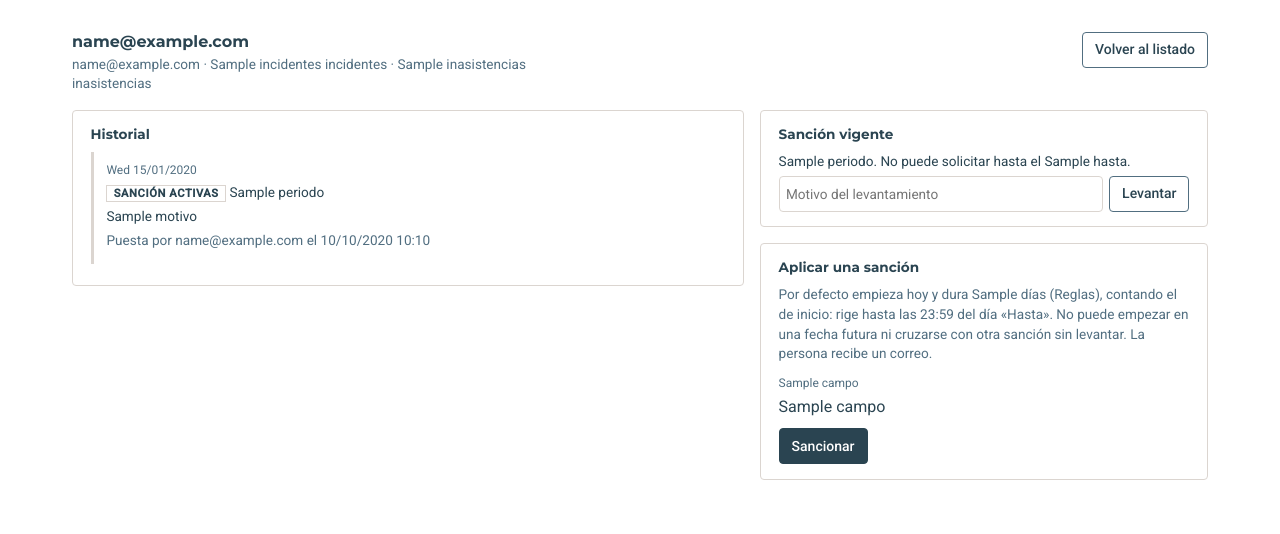
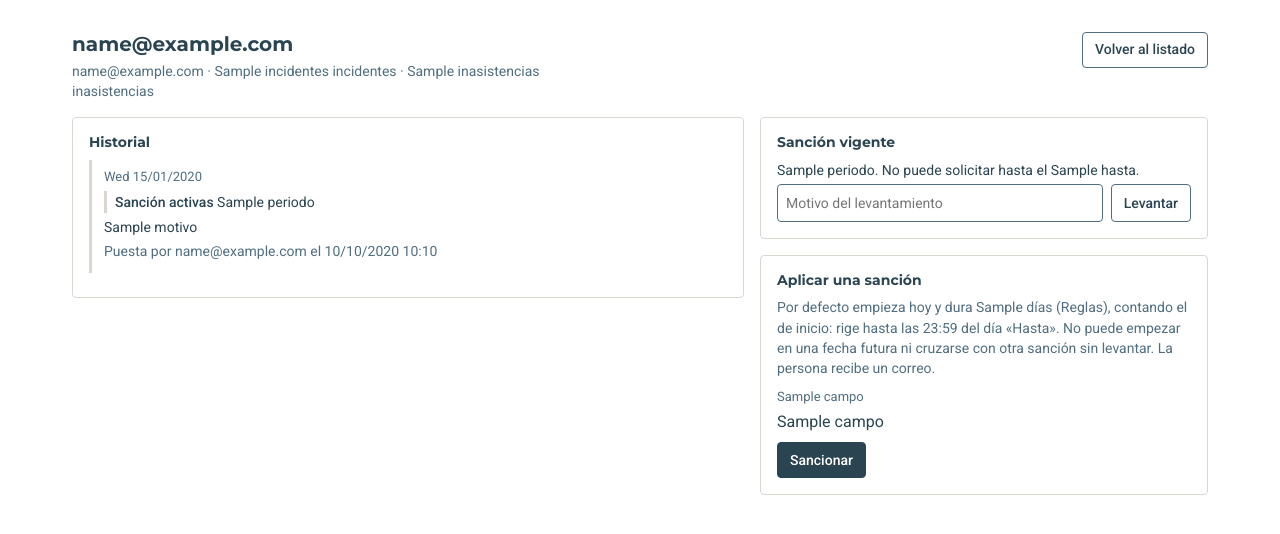
Before and after one commit to darkanthem21/oev-sala-grabacion, a Django app: template src/uso/templates/uso/sanciones/detalle.html in a window 1280 px wide. Shown: the part 128-662 px from the top of the page. Run offline with Django 5.2, Linux system fonts and the light colour scheme; a user stored in the database is signed in; tables that the repository leaves empty hold one stand-in row (values such as "Sample post"); the template is opened without the code that fills it: most values are stand-ins (such as "Sample title", 1, 10 or a date in 2020).

Commit message:
refactor(uso): pasar el CSS de Sanciones a las variables de marca.css
US-08 cambió los tamaños fijos de las hojas del panel por las variables de
espaciado, texto, radio y alto de control, y dejó los botones y los bordes
de los campos en base.css. Sanciones hace lo mismo y quita lo que ahora
repetía.

```diff
--- a/src/uso/static/uso/sanciones.css
+++ b/src/uso/static/uso/sanciones.css
@@ -1,94 +1,96 @@
 /* Pestaña Sanciones (US-10, y desde US-12 el listado y el detalle de cada
- * persona). Los filtros y las páginas son los del historial de US-11. Solo
- * variables de marca.css (docs/estilo.md). */
+ * persona). Los filtros y las páginas son los del historial de US-11. Botones,
+ * campos y marco vienen de base.css. Solo variables de marca.css
+ * (docs/estilo.md). */
 
 .cabeza-sanciones {
-  display: flex; align-items: flex-start; justify-content: space-between; gap: 1rem;
-  margin-bottom: 1rem;
+  display: flex; align-items: flex-start; justify-content: space-between; gap: var(--esp-4);
+  margin-bottom: var(--esp-4);
 }
-.cabeza-sanciones h2 { margin: 0 0 .2rem; font-size: 1rem; }
-.cabeza-sanciones p { margin: 0; font-size: .85rem; line-height: 1.45; max-width: 70ch; }
+.cabeza-sanciones h2 { margin: 0 0 var(--esp-1); font-size: var(--txt-lg); }
+.cabeza-sanciones p { margin: 0; font-size: var(--txt-sm); line-height: 1.45; max-width: 70ch; }
 .suave { color: var(--tinta-suave); }
 .cifra, .numero { font-variant-numeric: tabular-nums; }
 
 /* --- Filtros --- */
 .filtros {
   display: grid; grid-template-columns: repeat(auto-fill, minmax(10rem, 1fr)); align-items: start;
-  gap: .6rem .9rem; margin: 0 0 1rem; padding: .8rem .9rem;
+  gap: var(--esp-2) var(--esp-4); margin: 0 0 var(--esp-4); padding: var(--esp-3) var(--esp-4);
   border: 1px solid var(--borde); background: var(--superficie);
 }
-.filtro { display: flex; flex-direction: column; gap: .2rem; min-width: 0; }
-.filtro label { font-size: .75rem; color: var(--tinta-suave); }
+.filtro { display: flex; flex-direction: column; gap: var(--esp-1); min-width: 0; }
+.filtro label { font-size: var(--txt-xs); color: var(--tinta-suave); }
 .filtro input, .filtro select {
-  width: 100%; box-sizing: border-box; min-height: 1.9rem;
-  border: 1px solid var(--borde); background: var(--superficie); color: var(--tinta);
-  font-family: var(--fuente-texto); font-size: .85rem; padding: 0 .4rem;
+  width: 100%; box-sizing: border-box; min-height: var(--alto-control);
+  font-size: var(--txt-sm); padding: 0 var(--esp-2);
 }
 .con-error input, .con-error select { border-color: var(--alerta); }
-.error { margin: 0; font-size: .75rem; color: var(--alerta); }
-.filtros .acciones { display: flex; flex-wrap: wrap; gap: .4rem; padding-top: 1.15rem; }
+.error { margin: 0; font-size: var(--txt-xs); color: var(--alerta); }
+/* Arriba, como los campos, para que un error bajo uno no los desalinee. */
+.filtros .acciones { display: flex; flex-wrap: wrap; gap: var(--esp-2); padding-top: var(--esp-4); }
 
 /* --- Tabla --- */
-.tabla { width: 100%; border-collapse: collapse; font-size: .85rem; }
+.tabla { width: 100%; border-collapse: collapse; font-size: var(--txt-sm); }
 .tabla th {
-  text-align: left; font-size: .7rem; text-transform: uppercase; letter-spacing: .05em;
-  color: var(--tinta-suave); padding: .4rem .9rem; border-bottom: 1px solid var(--borde);
+  text-align: left; font-size: var(--txt-xs); text-transform: uppercase; letter-spacing: .05em;
+  color: var(--tinta-suave); padding: var(--esp-2) var(--esp-4); border-bottom: 1px solid var(--borde);
 }
-.tabla td { padding: .45rem .9rem; border-bottom: 1px solid var(--borde); vertical-align: top; }
+.tabla td { padding: var(--esp-2) var(--esp-4); border-bottom: 1px solid var(--borde); vertical-align: top; }
 .tabla tr:last-child td { border-bottom: 0; }
 .tabla .numero { text-align: right; }
 
+/* El mismo filete de los estados de Mis solicitudes y de Resueltas hoy; el
+ * texto dice cuál. */
 .estado {
-  font-size: .7rem; font-weight: 700; text-transform: uppercase; letter-spacing: .05em;
-  padding: .05rem .4rem; border: 1px solid var(--borde); white-space: nowrap;
+  display: inline-block; padding: 1px 0 1px var(--esp-2); white-space: nowrap;
+  border-left: 3px solid var(--borde); font-weight: 500;
 }
-.estado.vigente, .estado.umbral { border-color: var(--alerta); }
-.estado.levantada { border-color: var(--accion); }
-.estado.incidente, .estado.inasistencia { border-color: var(--precaucion); }
+.estado.vigente, .estado.umbral { border-left-color: var(--alerta); }
+.estado.levantada { border-left-color: var(--accion); }
+.estado.incidente, .estado.inasistencia { border-left-color: var(--precaucion); }
 
-.levantar { display: flex; gap: .4rem; margin: 0; }
+.levantar { display: flex; gap: var(--esp-2); margin: 0; }
 .levantar input {
-  min-width: 10rem; flex: 1;
-  border: 1px solid var(--borde); background: var(--superficie); color: var(--tinta);
-  font-family: var(--fuente-texto); font-size: .85rem; padding: .2rem .4rem;
+  min-width: 10rem; flex: 1; min-height: var(--alto-control);
+  font-size: var(--txt-sm); padding: 0 var(--esp-2);
 }
 
 /* --- Páginas --- */
 .paginas {
-  display: grid; grid-template-columns: 1fr auto 1fr; align-items: center; gap: 1rem;
-  margin-top: 1rem; font-size: .85rem;
+  display: grid; grid-template-columns: 1fr auto 1fr; align-items: center; gap: var(--esp-4);
+  margin-top: var(--esp-4); font-size: var(--txt-sm);
 }
 .paginas > :first-child { justify-self: start; }
 .paginas > :last-child { justify-self: end; }
-.btn.deshabilitado, .btn.deshabilitado:hover { color: var(--tinta-suave); border-color: var(--borde); opacity: .55; cursor: not-allowed; }
+/* htmx pone esta clase mientras espera la tabla nueva. */
 .personas.htmx-request { opacity: .6; transition: opacity .15s ease; }
 
 /* --- Detalle --- */
-.ficha-sanciones { display: grid; grid-template-columns: 3fr 2fr; gap: 1rem; align-items: start; }
-.ficha-sanciones section { padding: .9rem 1.1rem; }
-.ficha-sanciones h3 { margin: 0 0 .6rem; font-size: .85rem; }
-.ficha-sanciones p { margin: 0 0 .25rem; font-size: .85rem; line-height: 1.45; }
-.acciones-sancion { display: flex; flex-direction: column; gap: 1rem; }
-.aplicar { display: flex; flex-direction: column; gap: .6rem; margin-top: .6rem; }
+.ficha-sanciones { display: grid; grid-template-columns: 3fr 2fr; gap: var(--esp-4); align-items: start; }
+.ficha-sanciones section { padding: var(--esp-4); }
+.ficha-sanciones h3 { margin: 0 0 var(--esp-2); font-size: var(--txt-sm); }
+.ficha-sanciones p { margin: 0 0 var(--esp-1); font-size: var(--txt-sm); line-height: 1.45; }
+.acciones-sancion { display: flex; flex-direction: column; gap: var(--esp-4); }
+.aplicar { display: flex; flex-direction: column; gap: var(--esp-2); margin-top: var(--esp-2); }
 .aplicar .btn { align-self: flex-start; }
 
 .eventos { margin: 0; padding: 0; list-style: none; }
-.evento { padding: .6rem 0 .6rem .8rem; border-left: 3px solid var(--borde); margin-bottom: .4rem; }
+.evento { padding: var(--esp-2) 0 var(--esp-2) var(--esp-3); border-left: 3px solid var(--borde); margin-bottom: var(--esp-2); }
 .evento.incidente, .evento.inasistencia { border-left-color: var(--precaucion); }
 .evento.sancion { border-left-color: var(--alerta); }
-.evento .cuando { font-size: .75rem; color: var(--tinta-suave); }
+.evento .cuando { font-size: var(--txt-xs); color: var(--tinta-suave); }
 .evento .observacion { font-style: italic; }
 
 @media (max-width: 48rem) {
   .ficha-sanciones { grid-template-columns: minmax(0, 1fr); }
   .cabeza-sanciones { flex-direction: column; }
   .tabla-personas thead { display: none; }
-  .tabla-personas tr { display: block; padding: .6rem .9rem; border-bottom: 1px solid var(--borde); }
+  .tabla-personas tr { display: block; padding: var(--esp-2) var(--esp-4); border-bottom: 1px solid var(--borde); }
   .tabla-personas tr:last-child { border-bottom: 0; }
-  .tabla-personas td, .tabla-personas .numero { display: block; padding: .2rem 0; border: 0; text-align: left; }
+  .tabla-personas td, .tabla-personas .numero { display: block; padding: var(--esp-1) 0; border: 0; text-align: left; }
   .tabla-personas td::before {
     content: attr(data-titulo); display: block;
-    font-size: .7rem; text-transform: uppercase; letter-spacing: .05em; color: var(--tinta-suave);
+    font-size: var(--txt-xs); text-transform: uppercase; letter-spacing: .05em; color: var(--tinta-suave);
   }
   .levantar { flex-wrap: wrap; }
   .paginas { grid-template-columns: 1fr 1fr; }
```
